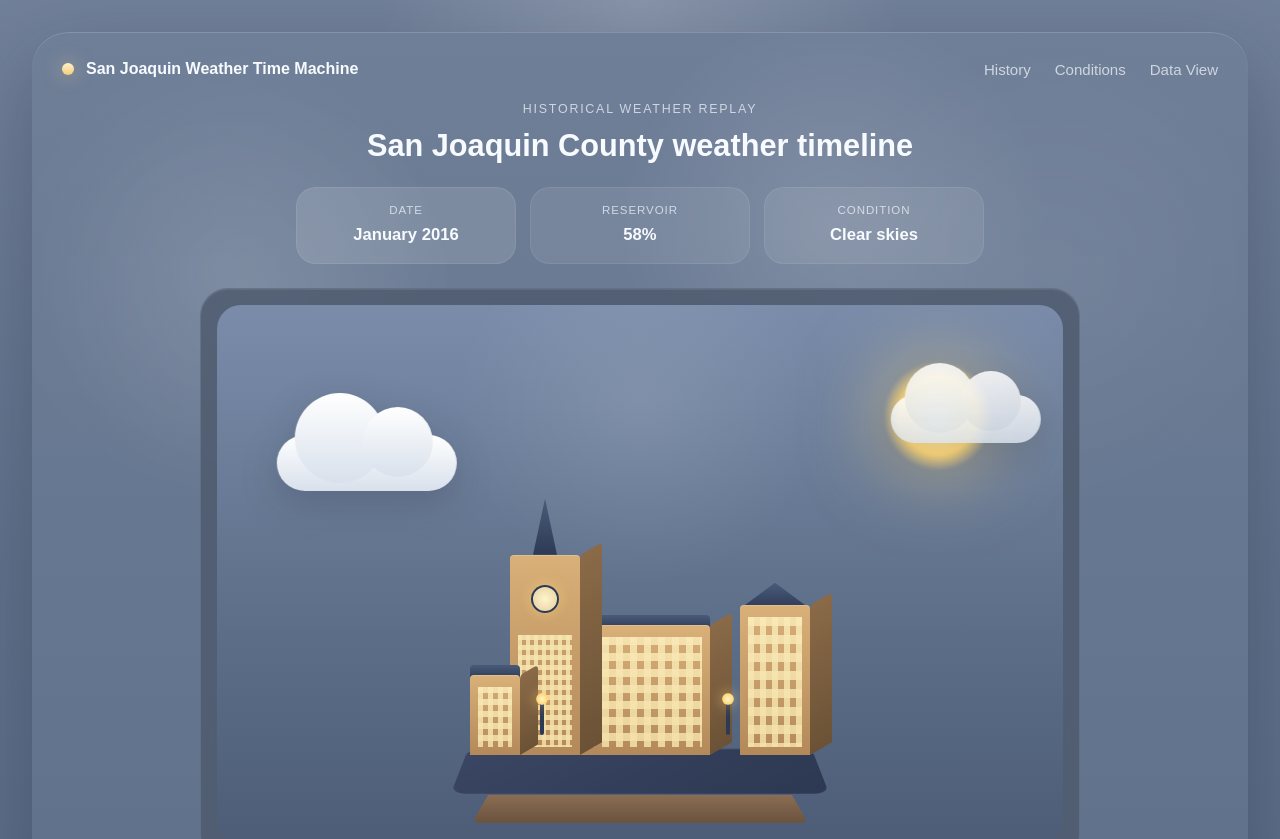
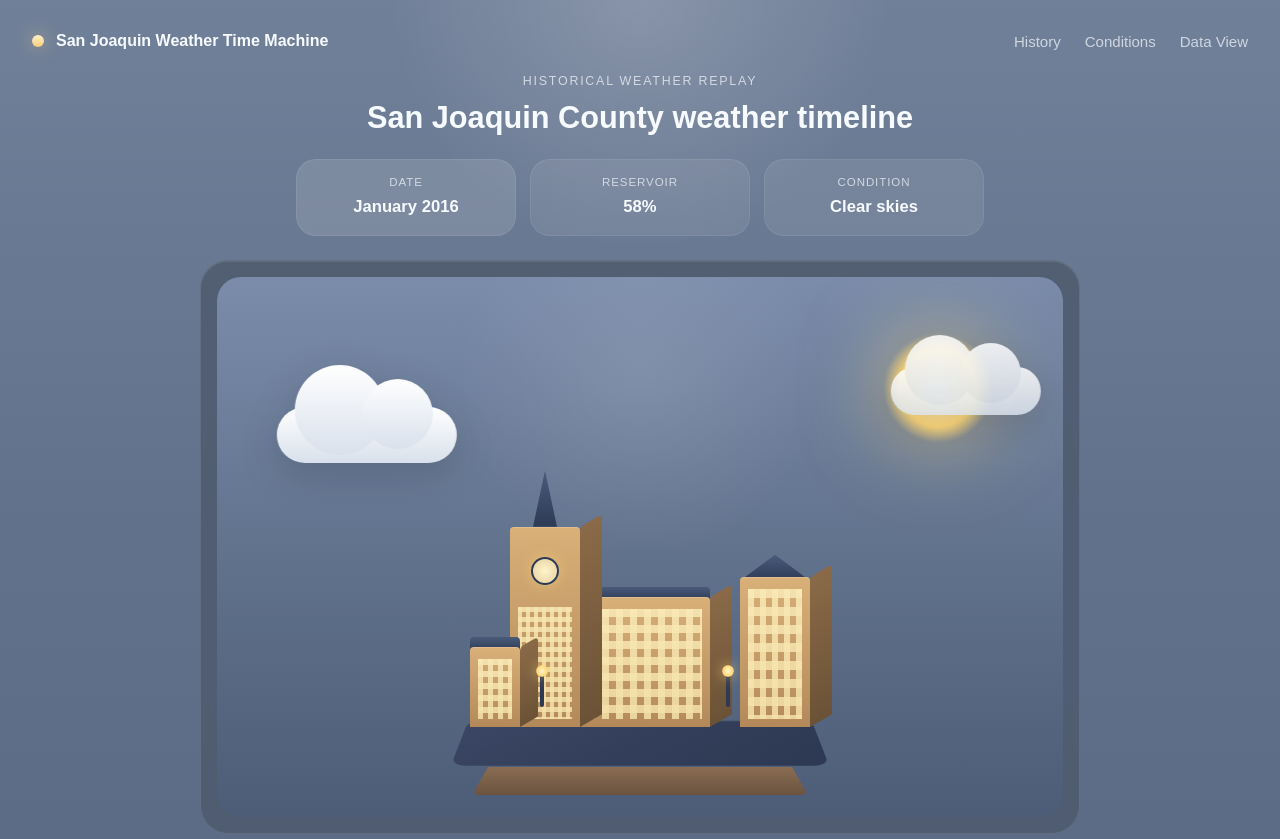
Before and after one commit to Cha-ta/h20Hackathon, a Next.js app: page / in a window 1280 px wide. Shown: the top 839 px of the page. Built offline with nearby package versions, Linux system fonts and the light colour scheme.

Commit message:
took out background card

```diff
--- a/app/globals.css
+++ b/app/globals.css
@@ -36,31 +36,21 @@ a {
   padding: 32px;
 }
 
+/* Big background card stripped — now just a transparent layout container */
 .website-shell {
   width: min(100%, 1240px);
   margin: 0 auto;
-  padding: 28px 30px 36px;
+  padding: 0;
   position: relative;
-  overflow: hidden;
-  border-radius: 36px;
-  background:
-    radial-gradient(circle at 66% 18%, rgba(255, 255, 255, 0.14), transparent 18%),
-    radial-gradient(circle at 18% 24%, rgba(255, 255, 255, 0.08), transparent 16%),
-    linear-gradient(180deg, #6f7f98 0%, #5d6e88 100%);
-  box-shadow:
-    0 30px 80px rgba(22, 31, 51, 0.28),
-    inset 0 1px 0 rgba(255, 255, 255, 0.16);
+  background: none;
+  border: none;
+  box-shadow: none;
+  border-radius: 0;
+  overflow: visible;
 }
 
 .website-shell::before {
-  content: "";
-  position: absolute;
-  inset: 0;
-  pointer-events: none;
-  background:
-    radial-gradient(circle at 16% 22%, rgba(255, 255, 255, 0.08), transparent 18%),
-    radial-gradient(circle at 84% 22%, rgba(255, 255, 255, 0.08), transparent 18%);
-  opacity: 0.8;
+  display: none;
 }
 
 .website-shell > * {
@@ -679,11 +669,6 @@ a {
     padding: 16px;
   }
 
-  .website-shell {
-    padding: 20px 18px 24px;
-    border-radius: 28px;
-  }
-
   .site-header {
     flex-direction: column;
     align-items: flex-start;
```
